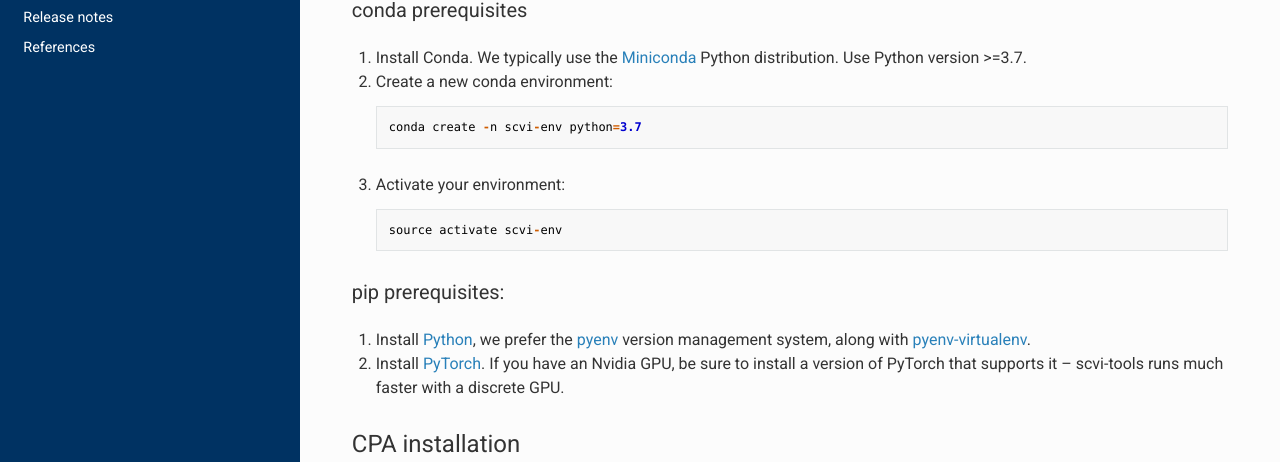
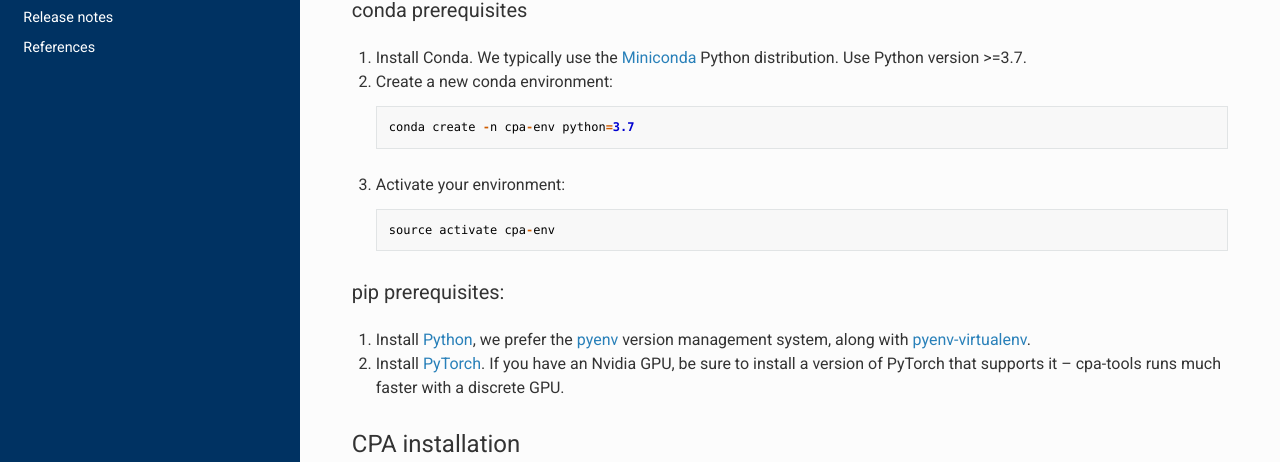
Before and after one commit to theislab/cpa, a Sphinx documentation site: the page built from docs/installation.rst, in a window 1280 px wide and 1397 px high. Shown: the part 278-740 px from the top of the window. Built offline with Sphinx 7.4.7 and the Read the Docs theme 2.0.0, drawn with Linux system fonts in a browser that asks for light colours.

Commit message:
docs updated

```diff
--- a/docs/installation.rst
+++ b/docs/installation.rst
@@ -13,18 +13,18 @@ conda prerequisites
 
 2. Create a new conda environment::
 
-    conda create -n scvi-env python=3.7
+    conda create -n cpa-env python=3.7
 
 3. Activate your environment::
 
-    source activate scvi-env
+    source activate cpa-env
 
 pip prerequisites:
 ##################
 
 1. Install Python_, we prefer the `pyenv <https://github.com/pyenv/pyenv/>`_ version management system, along with `pyenv-virtualenv <https://github.com/pyenv/pyenv-virtualenv/>`_.
 
-2. Install PyTorch_. If you have an Nvidia GPU, be sure to install a version of PyTorch that supports it -- scvi-tools runs much faster with a discrete GPU.
+2. Install PyTorch_. If you have an Nvidia GPU, be sure to install a version of PyTorch that supports it -- cpa-tools runs much faster with a discrete GPU.
 
 .. _Miniconda: https://conda.io/miniconda.html
 .. _Python: https://www.python.org/downloads/
```
Also changed, not shown: docs/index.rst (+21 -5 lines).
